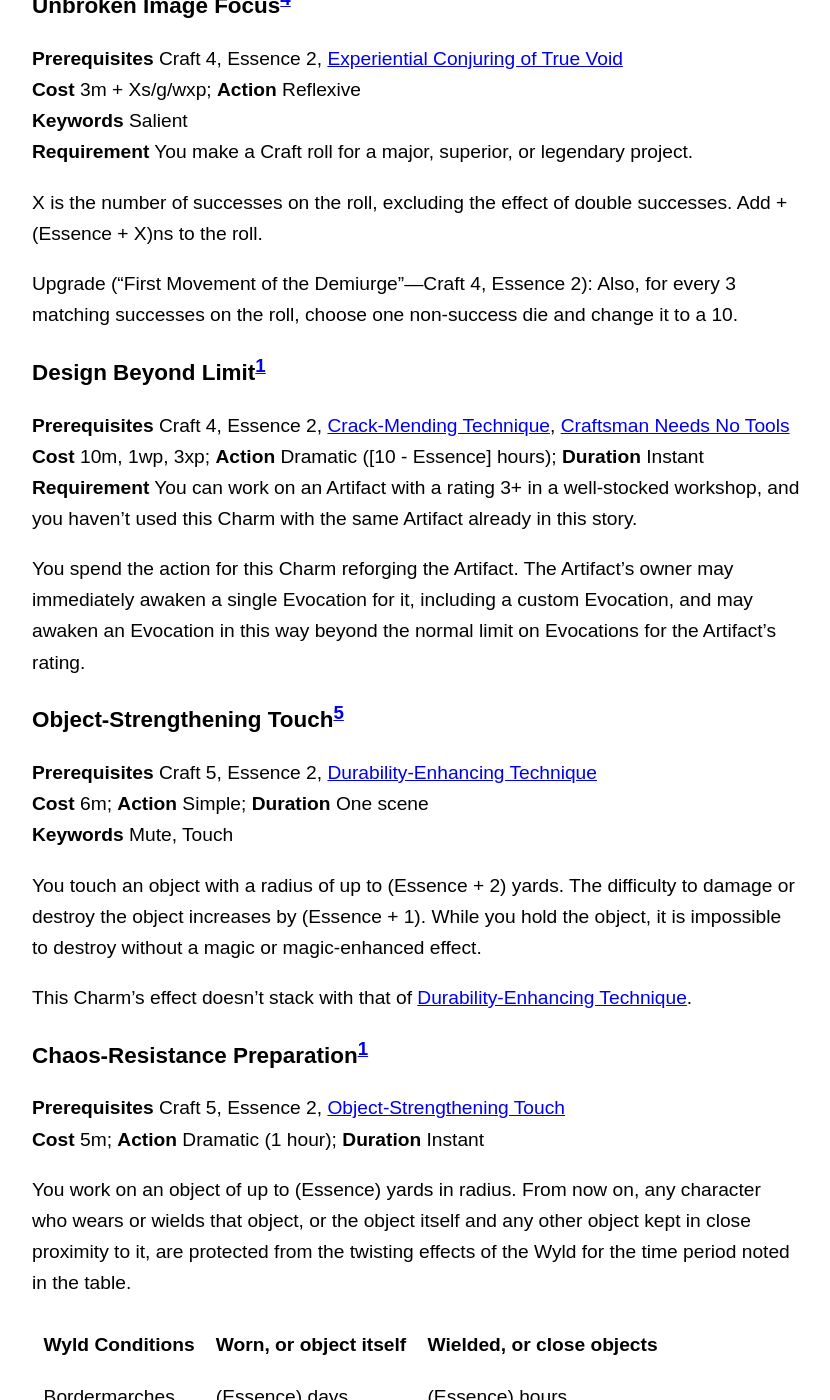
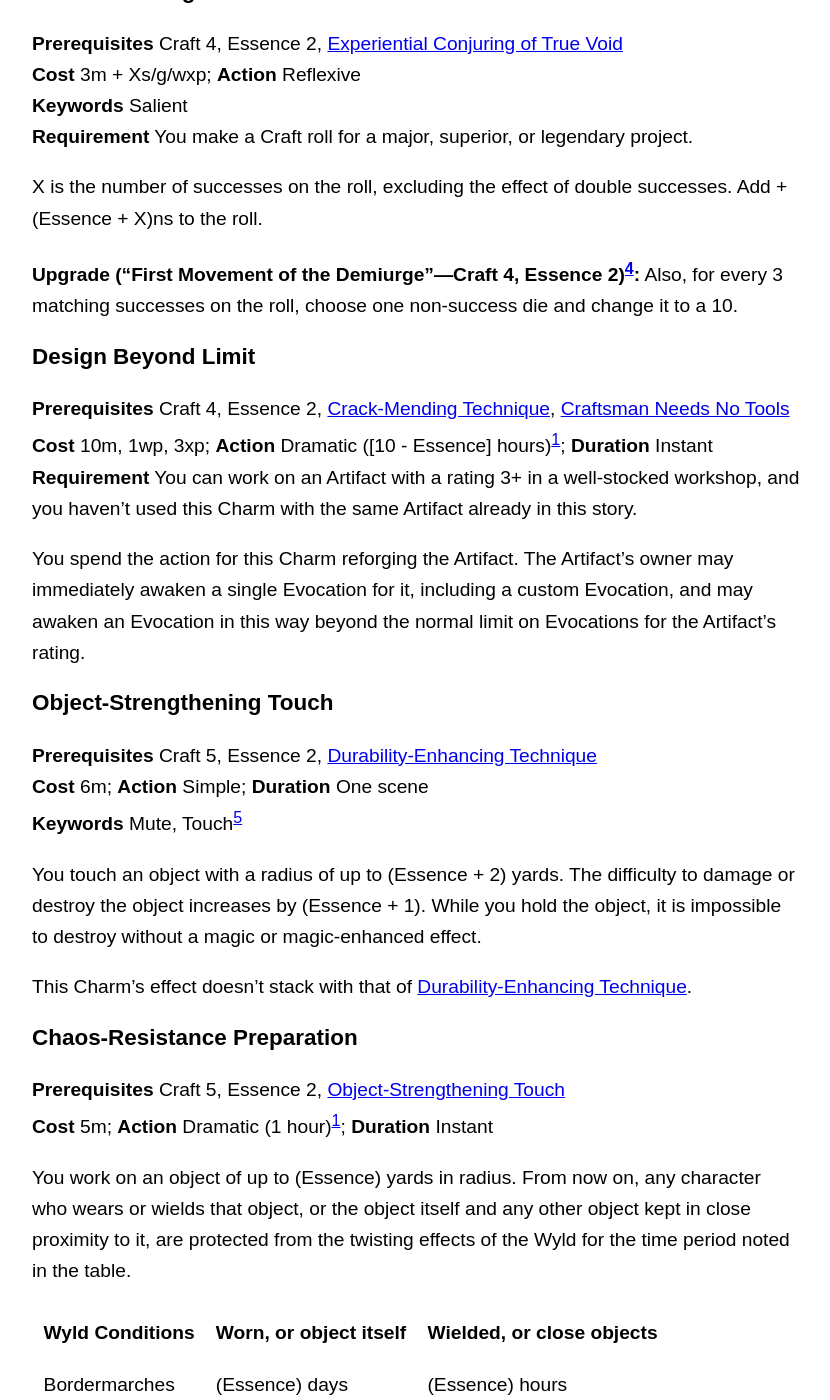
Before and after one commit to lost-egg/lost-egg.github.io, a Jekyll site: the page built from charms/craft.md, in a window 1280 px wide and 1400 px high, scrolled down 7310 px. Shown: the whole window, without its empty margins (224-1054 px from the left). Built offline with Jekyll 4.4.1, drawn with Linux system fonts in a browser that asks for light colours; some of the changed text lies outside the part shown.

Commit message:
Fix headers with footnotes

```diff
--- a/charms/craft.md
+++ b/charms/craft.md
@@ -46,27 +46,27 @@ For the supplemented roll, reroll each 10.
 
 You get +(Essence × 2) major project slots. If your Essence increases later, your major project slots increase appropriately.
 
-### Triumph-Forging Eye[^changed-action]
+### Triumph-Forging Eye
 
 **Prerequisites** Craft 2, Essence 1, [Flawless Handiwork Method](#flawless-handiwork-method)
-**Cost** ---; **Supplements** Craft Excellency (1/week); **Duration** Instant
+**Cost** ---; **Supplements** Craft Excellency (1/week)[^changed-action]; **Duration** Instant
 
 The supplemented Craft Excellency has a Cost of 0m.
 
-### Brass Scales Falling[^changed-action]
+### Brass Scales Falling
 
 **Prerequisites** Craft 3, Essence 1
-**Cost** ---; **Action** Reflexive; **Duration** Instant
+**Cost** ---; **Action** Reflexive[^changed-action]; **Duration** Instant
 **Requirement** You get at least one 10 on a Craft roll not supplemented by the Craft Excellency.
 
 For each 10 on the roll, you gain 1sp, to a maximum of (Essence × 2)sp.
 
 **Upgrade:** The maximum increases to (Essence × 3).
 
-### Crack-Mending Technique[^changed-action]
+### Crack-Mending Technique
 
 **Prerequisites** Craft 3, Essence 1
-**Cost** 10m, 1wp; **Action** Dramatic ([10 - Essence] hours); **Duration** One task
+**Cost** 10m, 1wp; **Action** Dramatic ([10 - Essence] hours)[^changed-action]; **Duration** One task
 
 Choose a damaged but not completely destroyed object you can work on. If the object isn't an Artifact, you completely repair it, including repairing impossible-to-fix damage (such as burnt paper). If the object is an Artifact, you can begin and complete a project to repair it as part of the Dramatic action, and the difficulty is reduced as decided by the ST.
 
@@ -125,10 +125,10 @@ You create a temporary major project slot that can only be used for repairs. The
 
 **Upgrade (Essence 3):** You can use the Charm with a cost of 6m, 1wp to create a temporary superior project slot for repairs instead.
 
-### Chains Fall Away[^changed-action]
+### Chains Fall Away
 
 **Prerequisites** Craft 5, Essence 1, [Red Anvils Ringing](#brass-scales-falling)
-**Cost** ---; **Action** Reflexive; **Duration** Instant
+**Cost** ---; **Action** Reflexive[^changed-action]; **Duration** Instant
 **Requirement** You achieve all three basic objects on a project.
 
 You gain 1gxp.
@@ -140,29 +140,29 @@ You gain 1gxp.
 
 When you purchase this Charm, and at the end of each story, roll (Intelligence + Craft) and add the effects of a full free Excellency. You gain 1sxp for each success and 1gxp for each 10.
 
-### Durability-Enhancing Technique[^changed-action]
+### Durability-Enhancing Technique
 
 **Prerequisites** Craft 5, Essence 1, [Craftsman Needs No Tools](#craftsman-needs-no-tools)
-**Cost** 5m; **Action** Dramatic (5 minutes to 1 hour); **Duration** Instant
+**Cost** 5m; **Action** Dramatic (5 minutes to 1 hour)[^changed-action]; **Duration** Instant
 
 Choose an object of up to (Essence) yards in radius that you can work on. You increase the difficulty to damage it by 2 or (Essence), whichever is greater.
 
 If you stunt to protect the object by accident, or you protect an object that enhances your legend, you gain 1sxp if the object represents a basic project or 1gxp if the object represents a major project.
 
-### Blood Diamond Sweat[^changed-action]
+### Blood Diamond Sweat
 
 **Prerequisites** Craft 5, Essence 1, [Time Heals Nothing](#time-heals-nothing)
-**Cost** ---; **Action** Reflexive; **Duration** Instant
+**Cost** ---; **Action** Reflexive[^changed-action]; **Duration** Instant
 **Requirement** You complete a project to repair something that isn't a Legendary Artifact.
 
 You gain +1 craft point for every basic objective completed in the project. If the project is to repair an artifact, you gain +(Artifact rating)gxp and +1wxp.
 
 ## Essence 2
 
-### Bright-Forging Prana[^changed-duration]
+### Bright-Forging Prana
 
 **Prerequisites** Craft 3, Essence 2, [Flawless Handiwork Method](#flawless-handiwork-method)
-**Cost** Costs of chosen Charms; **Supplements** project (1/story); **Duration** One story or until project is complete, whichever comes first
+**Cost** Costs of chosen Charms; **Supplements** project (1/story); **Duration** One story or until project is complete, whichever comes first[^changed-duration]
 **Keywords** Non-Committed
 
 Choose up to (Essence or 3, whichever is greater) Craft Charms you haven't learned, satisfying Ability and Charm prerequisites but not Essence prerequisites. A chosen Charm may satisfy the Charm prerequisites of another Chosen Charm. Then, pay the Cost of each of those Charms.
@@ -226,10 +226,10 @@ Multiple objects enhanced by this Charm that are worn, wielded, or kept together
 
 **Unlock (Essence 3):** You may use this Charm with a Cost of 15m, 1wp and an Action of Dramatic ([10 - Stamina] hours) to apply its effect to the vehicles and equipment of up to 100 people (or a Size 2 battle group).[^number-guesswork]
 
-### Sublime Transference[^changed-action]
+### Sublime Transference
 
 **Prerequisites** Craft 5, Essence 2, [Arete-Shifting Prana](#arete-shifting-prana)
-**Cost** 6m; **Action** Dramatic (5 minutes); **Duration** Instant
+**Cost** 6m; **Action** Dramatic (5 minutes)[^changed-action]; **Duration** Instant
 **Keywords** Mute, Unconscious
 
 Choose one:
@@ -246,10 +246,10 @@ Choose one:
 
 You can increase up to (Essence + 1) Craft ability ratings by paying gxp instead of xp. Each ability must have at least one dot, and each after the first costs 2gxp per 1xp.
 
-### Thousand-Forge Hands[^not-reflexive]
+### Thousand-Forge Hands
 
 **Prerequisites** Craft 5, Essence 2, [Craftsman Needs No Tools](#craftsman-needs-no-tools)
-**Cost** 10m, 1wp; **Supplements** superior or legendary project; **Duration** until project is complete
+**Cost** 10m, 1wp; **Supplements** superior or legendary project[^not-reflexive]; **Duration** until project is complete
 **Keywords** Non-Committed
 
 The minimum time for the supplemented project is reduced to (6 - Essence) weeks, or (6 - Essence) months for five-dot and N/A Artifacts.
@@ -298,17 +298,17 @@ You immediately complete a major project for free. This retroactively represents
 
 If the project is clever, you gain 1sxp and 2gxp. If the project is particularly clever or interesting, you instead gain 3gxp and 1wxp.
 
-### Essence-Forging Kata[^changed-action]
+### Essence-Forging Kata
 
 **Prerequisites** Craft 5, Essence 3, [Unbroken Image Focus](#unbroken-image-focus)
-**Cost** (2 × X)m, 1wp; **Type** Dramatic (5 minutes); **Duration** One day
+**Cost** (2 × X)m, 1wp; **Type** Dramatic (5 minutes)[^changed-action]; **Duration** One day
 
 Your Cost for the Craft Excellency is reduced by Xm.
 
-### Mind-Expanding Meditation[^changed-action]
+### Mind-Expanding Meditation
 
 **Prerequisites** Craft 5, Essence 3, [Essence-Forging Kata](#essence-forging-kata)
-**Cost** Xsxp, 1wxp; **Supplements** Craft roll; **Duration** Instant
+**Cost** Xsxp, 1wxp; **Supplements** Craft roll[^changed-action]; **Duration** Instant
 
 Your dice cap for the supplemented roll is raised by X, to a maximum of your Craft rating.
 
@@ -338,10 +338,10 @@ Add +(roll's successes ÷ 3)nd to the Craft roll. This effect applies recursivel
 
 An object created by the supplemented project is immune to damage from gradual wear or normal use, even if it would otherwise be destroyed by such use (such as lighting a candle). It is also Obvious to others and to any future reincarnations of yourself that you are the one who created the object.
 
-### Realizing the Form Supernal[^changed-duration]
+### Realizing the Form Supernal
 
 **Prerequisites** Craft 5, Essence 3, [Breach-Healing Method](#breach-healing-method)
-**Cost** 5m, 1wp; **Supplements** Breach-Healing Method (1/story); **Duration** Until task is complete
+**Cost** 5m, 1wp; **Supplements** Breach-Healing Method (1/story); **Duration** Until task is complete  [^changed-duration]
 **Keywords** Non-Committed
 **Requirement** Your task for the supplemented use of Breach-Healing Method is to repair an artifact.
 
@@ -349,18 +349,18 @@ The task's difficulty is reduced by 1, and the goal number for it is reduced by
 
 **Reset:** Complete a project to repair an Artifact without using this Charm.
 
-### Celestial Reforging Technique[^changed-action]
+### Celestial Reforging Technique
 
 **Prerequisites** Craft 5, Essence 3, [Design Beyond Limit](#design-beyond-limit)
-**Cost** 10m, 1wp, 3xp; **Action** Dramatic ([10 - Essence] hours); **Duration** Instant
+**Cost** 10m, 1wp, 3xp; **Action** Dramatic ([10 - Essence] hours)[^changed-action]; **Duration** Instant
 **Requirement** You can work on an Artifact, and it has one or more active Evocations, and you haven't used this Charm with the same Artifact already in this story.
 
 You spend the action for this Charm reforging the Artifact. The Artifact's owner may deactivate any number of the Artifact's active Evocations to activate the same number in other Evocations, including custom Evocations. The owner must meet any prerequisites for the new Evocations, and can't deactivate an Evocation that's a prerequisite for any other active Evocation.
 
-### Copper Spider Conception[^changed-action]
+### Copper Spider Conception
 
 **Prerequisites** Craft 5, Essence 3, [Dragon Soul Emergence](#dragon-soul-emergence)
-**Cost** 5m, 1wp; **Action** Dramatic (ten minutes); **Duration** Instant
+**Cost** 5m, 1wp; **Action** Dramatic (ten minutes)[^changed-action]; **Duration** Instant
 
 You may create a superior project slot with the cost lowered by 2gxp and two major project slots, to a minimum of 1gxp and one major project slot.
 
@@ -386,10 +386,10 @@ You gain (rating of the Artifact under construction + Essence)sxp.
 
 Your cost to finish a superior project is reduced by (Essence)gxp, to a minimum of 3gxp.
 
-### Summit-Piercing Touch[^changed-action]
+### Summit-Piercing Touch
 
 **Prerequisites** Craft 5, Essence 3, [Ages-Echoing Wisdom](#ages-echoing-wisdom)
-**Cost** 10m, 1wp; **Supplements** superior project to build a two-dot Artifact; **Duration** until project is completed
+**Cost** 10m, 1wp; **Supplements** superior project to build a two-dot Artifact[^changed-action]; **Duration** until project is completed
 
 The supplemented project uses a major project slot instead of a superior project slot.
 
@@ -407,10 +407,10 @@ You immediately produce a finished two-dot Artifact for free. You don't earn cra
 
 **Unlock (Essence 5):** You may produce a three-dot artifact instead.
 
-### Words-as-Workshop Method[^changed-duration]
+### Words-as-Workshop Method
 
 **Prerequisites** Craft 5, Essence 3, [Craftsman Needs No Tools](#craftsman-needs-no-tools), [Vice-Miracle Technique](#vice-miracle-technique)
-**Cost** 5m, 1wp; **Action** Simple; **Duration** One scene
+**Cost** 5m, 1wp; **Action** Simple; **Duration** One scene[^changed-duration]
 **Keywords** Mute, Non-Committed, Stackable
 **Requirement** A Craft, Lore, Medicine, Occult, or Investigation task is at hand.
 
```
Also changed, not shown: other parts of charms/craft.md (+11 -11 lines).
